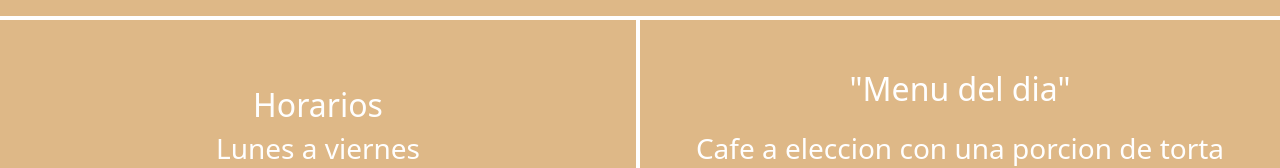
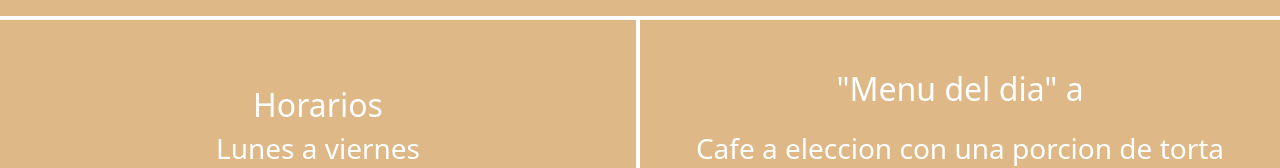
Before and after one commit to LuchoBaudano/Repo-muestra, a plain HTML site: page index.html in a window 1280 px wide. Shown: the part 521-689 px from the top of the page. Drawn offline with nearby package versions, Linux system fonts and the light colour scheme.

Commit message:
Update index.html

```diff
--- a/index.html
+++ b/index.html
@@ -52,7 +52,7 @@
         </section>
         <section class="ComidaDia">
             <h2>
-                "Menu del dia"
+                "Menu del dia" a
             </h2>
             <p>
                 <h3>Cafe a eleccion con una porcion de torta</h3>
```
